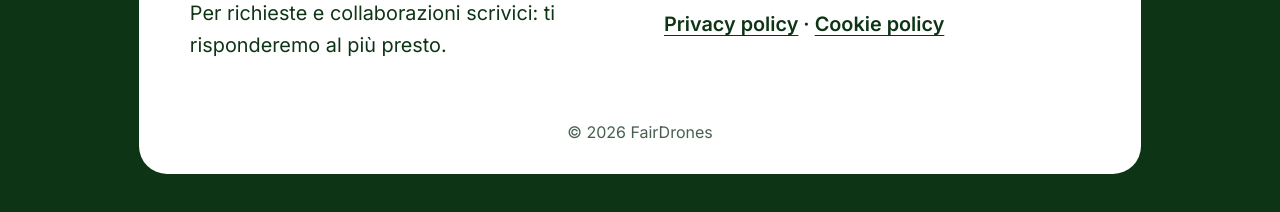
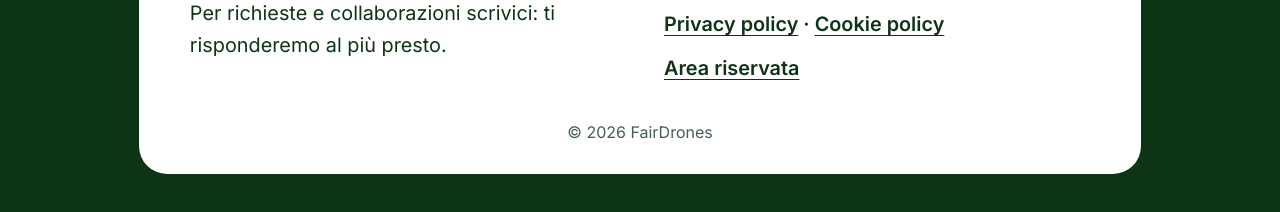
Before and after one commit to alpiflysky-source/LandingPage, a plain HTML site: page fairdrones-redesign/index.html in a window 1280 px wide. Shown: the part 11245-11457 px from the top of the page. Drawn offline with Linux system fonts and the light colour scheme.

Commit message:
Footer: link all'area riservata (demo e app, login Google)
Co-Authored-By: Claude Sonnet 5.5 <noreply@anthropic.com>
Claude-Session: https://claude.ai/code/session_01JUq6bzWnfEYv4e6YCGcraR

```diff
--- a/fairdrones-redesign/index.html
+++ b/fairdrones-redesign/index.html
@@ -427,6 +427,7 @@
         <li><a href="https://www.linkedin.com/company/fairdrones/" target="_blank" rel="noopener">LinkedIn</a></li>
         <li><a href="https://www.instagram.com/fairdrones" target="_blank" rel="noopener">Instagram</a></li>
         <li><a href="privacy-policy.html">Privacy policy</a> · <a href="cookie-policy.html">Cookie policy</a></li>
+        <li><a href="https://fairdrones-demo.onrender.com/demo/" rel="noopener">Area riservata</a></li>
       </ul>
     </div>
     <p class="imprint">© 2026 FairDrones</p>
```
